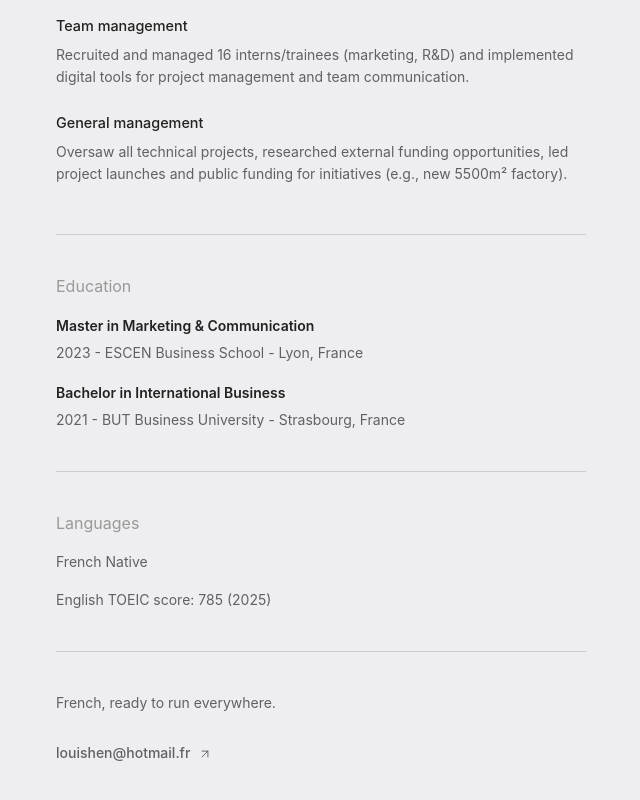
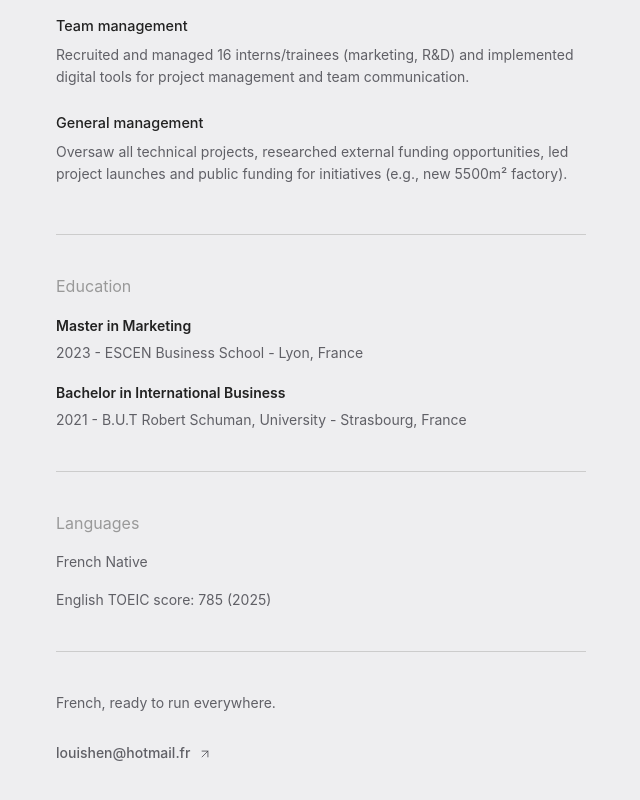
Before and after one commit to Louis-HN/portfolio-lh, a website: page about.html in a window 1280 px wide. Shown: the part 1381-2181 px from the top of the page, without its empty margins (319-959 px from the left). Drawn offline with nearby package versions, Linux system fonts and the light colour scheme; a script that the page names is missing.

Commit message:
refactor(about): change school info

```diff
--- a/about.html
+++ b/about.html
@@ -122,13 +122,13 @@
   <section class="resume-section">
       <h2 class="resume-sub">Education</h2>
        <div class="resume-entry">
-        <strong>Master in Marketing & Communication</strong>
+        <strong>Master in Marketing</strong>
         <p>2023 - ESCEN Business School - Lyon, France</p>
        </div>
 
        <div class="resume-entry">
         <strong>Bachelor in International Business</strong>
-        <p>2021 - BUT Business University - Strasbourg, France</p>
+        <p>2021 - B.U.T Robert Schuman, University - Strasbourg, France</p>
        </div>
 
     </section>
```
